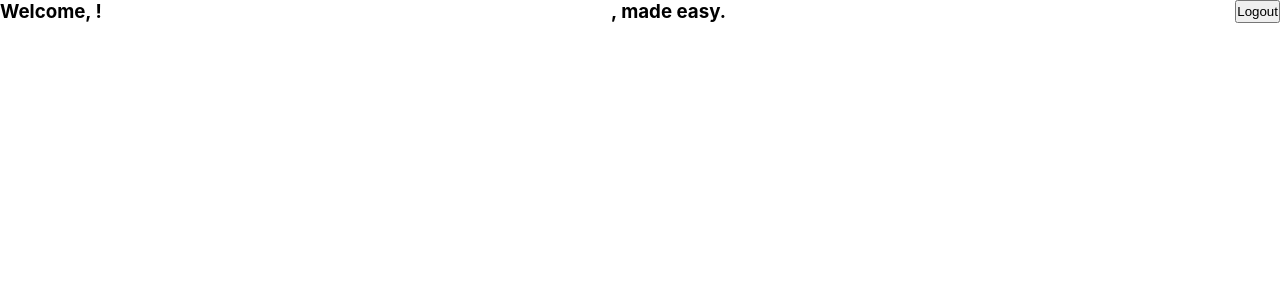
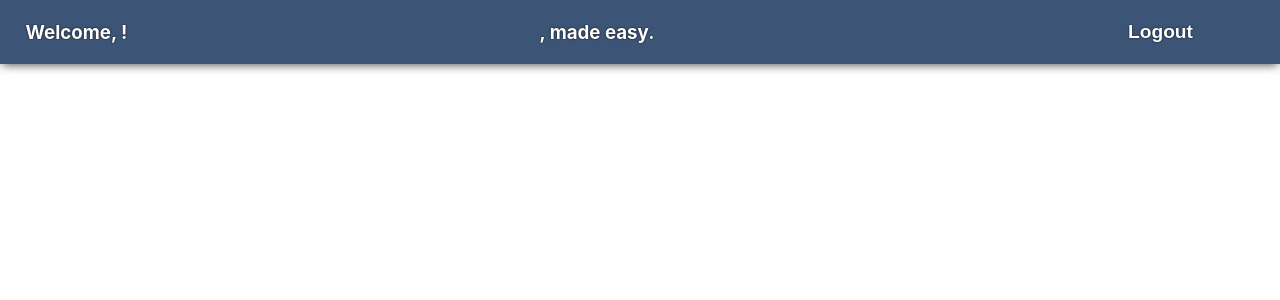
Before and after one commit to CHaiz15/blucifer0.1, a React (Create React App) app: page /nav in a window 1280 px wide. Shown: the top 300 px of the page. Built offline with nearby package versions, Linux system fonts and the light colour scheme; no server answers.

Commit message:
Change header styling

```diff
--- a/src/Header/Header.css
+++ b/src/Header/Header.css
@@ -2,4 +2,26 @@
   display: flex;
   flex-direction: row;
   justify-content: space-between;
+  align-items: center;
+  height: 8vh;
+  background-color: #3C5576;
+  box-shadow: 0 2px 10px -2px rgba(0,0,0,.8);
+  z-index: 100;
+  overflow: hidden;
+  position: fixed;
+  top: 0;
+  width: 100%;
+  color: #fff;
+  text-shadow: 0 0 2px #000;
+  padding: 0 2% 0 2%;
 }
+
+.logout-btn {
+  padding: 5%;
+  background-color: transparent;
+  border: none;
+  color: #fff;
+  text-shadow: 0 0 2px #000;
+  font-size: 1.2em;
+  font-weight: bold;
+}
--- a/src/Header/Header.js
+++ b/src/Header/Header.js
@@ -6,7 +6,7 @@ const Header = ({ name,purpose }) => {
     <header className="header">
       <h3>Welcome, {name}!</h3>
       <h3>{purpose}, made easy.</h3>
-      <button>Logout</button>
+      <button className="logout-btn">Logout</button>
     </header>
   )
 }
```
